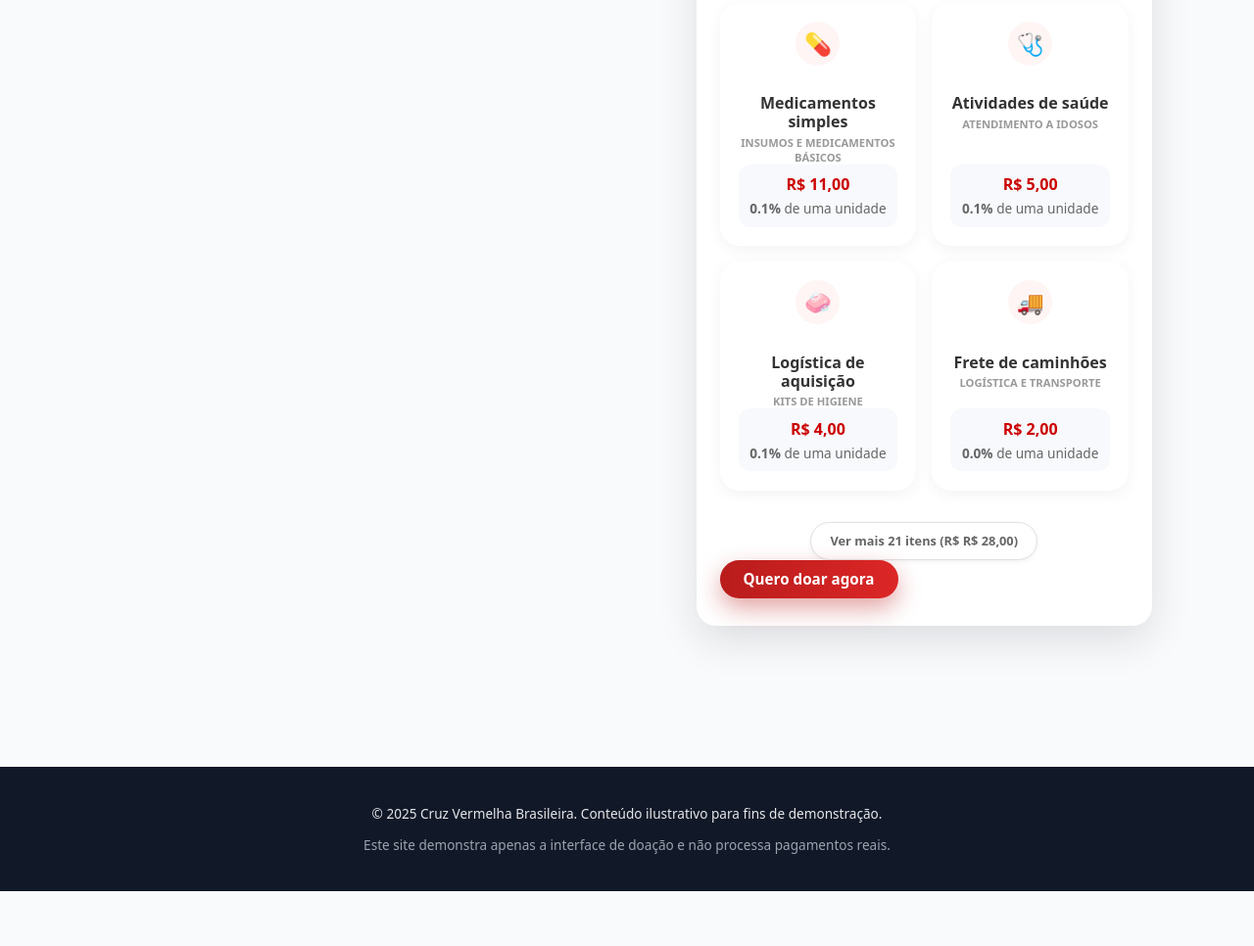
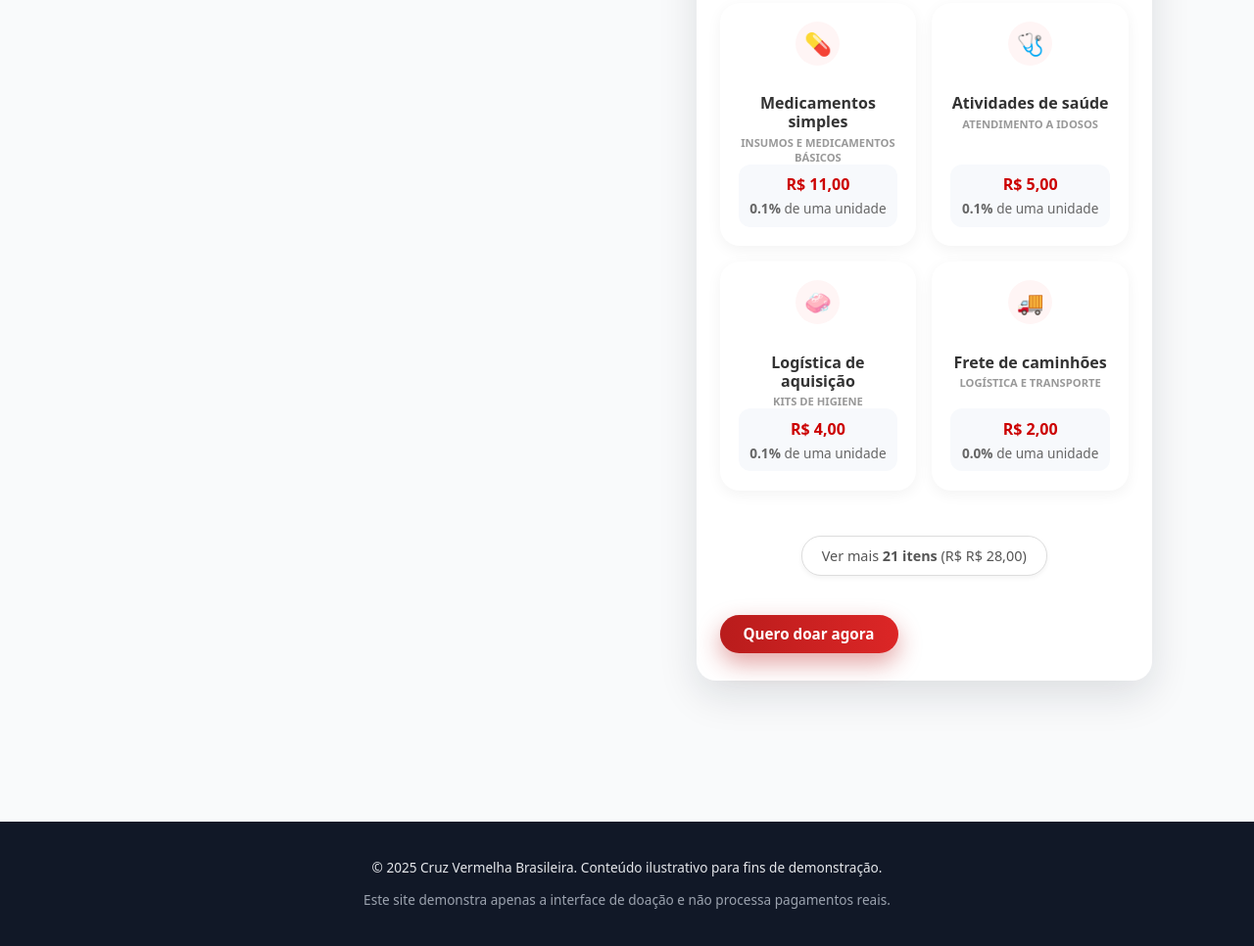
Before and after one commit to tArcanum/CVB-Transparente, a plain HTML site: page index.html in a window 1280 px wide. Shown: the part 591-1557 px from the top of the page at 98% size. Before the commit the page ends 1501 px from the top, so only its background shows below. Drawn offline with Linux system fonts and the light colour scheme.

Commit message:
Add files via upload

```diff
--- a/style.css
+++ b/style.css
@@ -449,29 +449,32 @@ textarea {
 
 /* Botão "Ver Mais" dentro do grid */
 .show-more-container {
-  grid-column: 1 / -1;
-  text-align: center;
-  margin-top: 1rem;
+  grid-column: 1 / -1; /* Força ocupar todas as colunas do grid */
+  display: flex;
+  justify-content: center; /* Centraliza o botão */
+  align-items: center;
+  width: 100%;
+  margin-top: 20px;    /* Espaço acima (afasta dos cards) */
+  margin-bottom: 30px; /* Espaço abaixo (afasta do botão 'Quero doar') */
+  padding: 10px 0;
 }
 
 .btn-show-more {
-  background: white;
-  border: 1px solid #e0e0e0;
-  color: #666;
-  padding: 0.6rem 1.2rem;
-  border-radius: 30px;
-  font-size: 0.8rem;
-  font-weight: 600;
+  background: #fff;
+  border: 1px solid #ddd;
+  padding: 10px 20px;
+  border-radius: 20px;
   cursor: pointer;
+  color: #555;
+  font-size: 0.9rem;
   box-shadow: 0 2px 5px rgba(0,0,0,0.05);
-  transition: 0.2s;
+  transition: all 0.2s ease;
 }
 
 .btn-show-more:hover {
-  border-color: #cc0000;
-  color: #cc0000;
+  background: #f8f8f8;
+  border-color: #ccc;
 }
-
 /* Seção sobre / institucional --------------------------------------- */
 .about-grid {
   display: grid;
```
